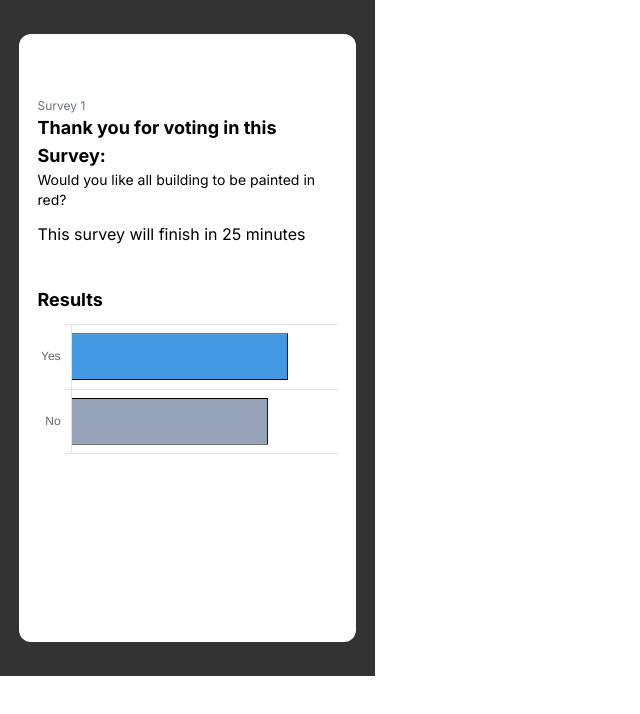
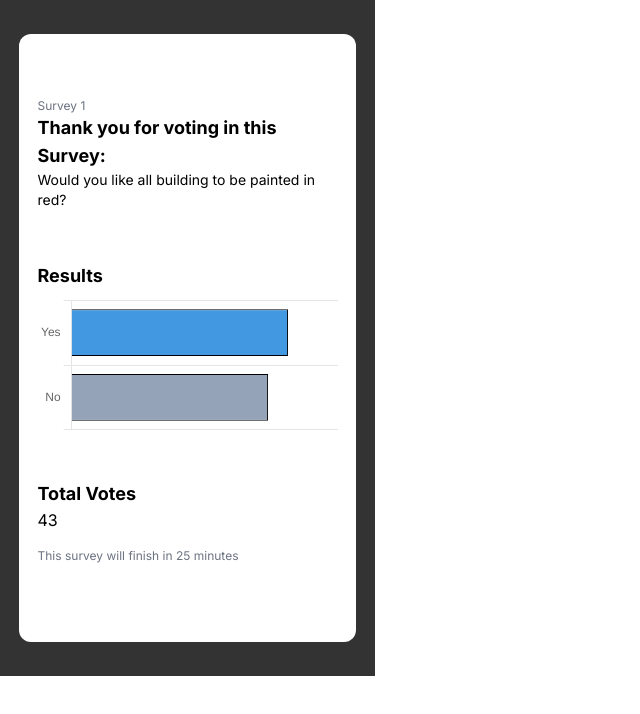
Before and after one commit to reuvab/world-vote, a Next.js app in the folder frontend/: page /result/1 in a window 1280 px wide. Shown: the top 714 px of the page, without its empty margins (0-640 px from the left). Built offline with nearby package versions, Linux system fonts and the light colour scheme; no server answers.

Commit message:
add ipfs link

```diff
--- a/frontend/package.json
+++ b/frontend/package.json
@@ -10,6 +10,7 @@
   },
   "dependencies": {
     "@headlessui/react": "^1.7.14",
+    "@heroicons/react": "^2.0.18",
     "@mui/base": "^5.0.0-beta.0",
     "@types/node": "20.1.3",
     "@types/react": "18.2.6",
--- a/frontend/src/app/result/[id]/page.tsx
+++ b/frontend/src/app/result/[id]/page.tsx
@@ -80,7 +80,6 @@ export default function Page({ params }: { params: { id: string } }) {
         <p className='text-gray-500 text-xs'>Survey {params.id}</p>
         <p className='font-bold text-lg'>Thank you for voting in this Survey:</p>
         <p className='pb-3 text-sm'>Would you like all building to be painted in red?</p>
-        <p>This survey will finish in 25 minutes</p>
       </div>
       <div>
         <h1 className='font-bold text-lg'>Results</h1>
@@ -88,6 +87,11 @@ export default function Page({ params }: { params: { id: string } }) {
           <Bar data={data} options={options} />
         </div>
       </div>
+      <div>
+        <h1 className='font-bold text-lg'>Total Votes</h1>
+        <p className='pb-4'>{12 + 31}</p>
+        <p className='text-xs text-gray-500'>This survey will finish in 25 minutes</p>
+      </div>
     </div>
   );
 }
--- a/frontend/src/components/SurveyCard.tsx
+++ b/frontend/src/components/SurveyCard.tsx
@@ -5,6 +5,7 @@ import { Survey } from '@/types';
 import classNames from 'classnames';
 import Button from '@mui/base/Button';
 import { useRouter } from 'next/navigation';
+import { DocumentTextIcon } from '@heroicons/react/24/solid';
 
 const Option = ({ option }: { option: string }) => (
   <RadioGroup.Option value={option}>
@@ -65,6 +66,16 @@ export const SurveyCard = ({ title, image, option1, option2, id }: Survey) => {
           </Button>
         </div>
       </div>
+      <div>
+        <a
+          href='https://ipfs.io/ipfs/bafybeidlbmmlkqaafe3nu535hiiba44ks23gani3ph4njiakdctok2ip2y/'
+          target='_blank'
+          className='text-lg text-gray-500 flex flex-row'
+        >
+          <DocumentTextIcon className='w-6 h-6 inline-block mr-2' />
+          View Survey Files on IPFS
+        </a>
+      </div>
     </div>
   );
 };
```
Also changed, not shown: 1 other file (tests, documents, lock files or other folders).
